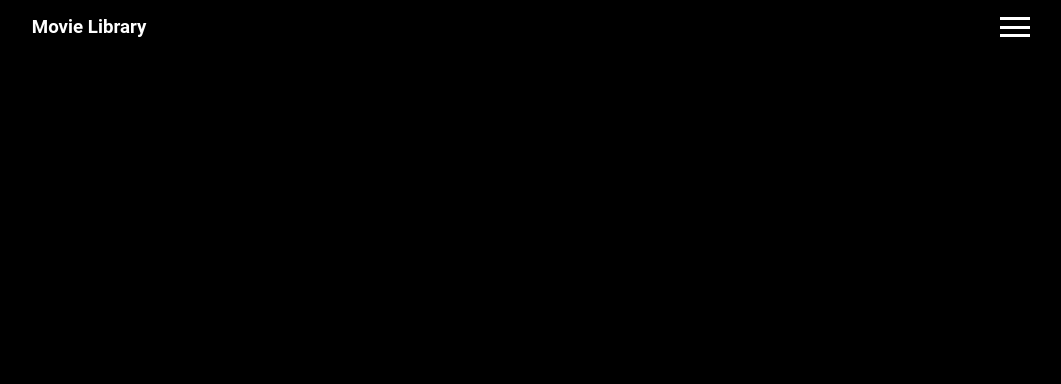
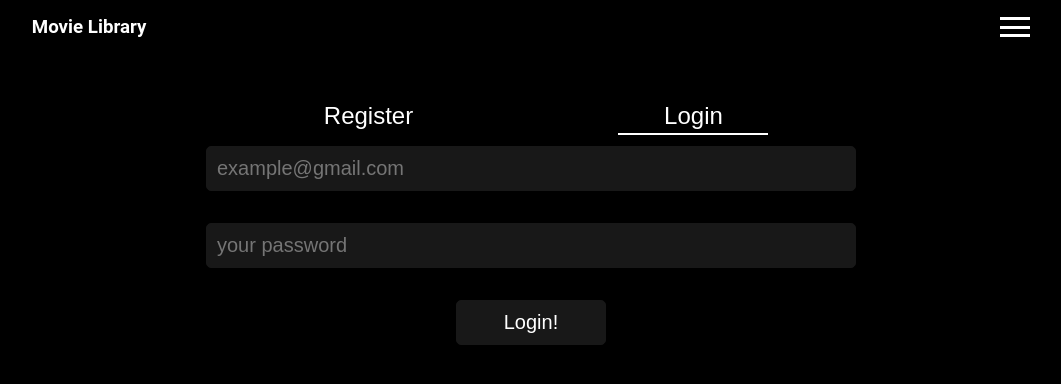
Before and after one commit to ginjko/movies-library, a React (Vite) app: page /auth in a window 1280 px wide. Before the commit this address had no page. Shown: the top 384 px of the page, without its empty margins (109-1170 px from the left). Built offline with nearby package versions, Linux system fonts and the light colour scheme.

Commit message:
Added an authentication page with a backend structure

```diff
--- a/package.json
+++ b/package.json
@@ -10,6 +10,7 @@
     "preview": "vite preview"
   },
   "dependencies": {
+    "@supabase/supabase-js": "^2.94.0",
     "axios": "^1.13.2",
     "react": "^19.2.0",
     "react-dom": "^19.2.0",
--- a/src/App.css
+++ b/src/App.css
@@ -11,12 +11,12 @@ a {
   text-decoration: none;
   color: inherit;
 }
-
+/*
 button {
   background-color: inherit;
   color: white;
   border: none;
-}
+} */
 
 button:hover {
   cursor: pointer;
--- a/src/App.jsx
+++ b/src/App.jsx
@@ -4,12 +4,15 @@ import HomePage from "./pages/HomePage/HomePage";
 import { Routes, Route, BrowserRouter } from "react-router";
 import MoviePage from "./pages/MoviePage/MoviePage";
 import SearchPage from "./pages/SearchPage/SearchPage";
+import supabase from "../utils/supabase.js";
+import AuthPage from "./pages/AuthPage/AuthPage.jsx";
 
 function App() {
   return (
     <BrowserRouter>
       <Header></Header>
       <Routes>
+        <Route path="/auth" element={<AuthPage></AuthPage>}></Route>
         <Route path="/" element={<HomePage></HomePage>}></Route>
         <Route
           path="/movie/:movie_id"
--- a/src/Header/Header.jsx
+++ b/src/Header/Header.jsx
@@ -46,7 +46,9 @@ export default function Header() {
             <button className={classes["nav_btn"]}>Logout</button>
           </li>
           <li className={classes["nav_login"]}>
-            <button className={classes["nav_btn"]}>Login</button>
+            <Link to="/auth">
+              <button className={classes["nav_btn"]}>Login</button>
+            </Link>
           </li>
         </ul>
       </nav>
--- a/src/Header/Header.module.css
+++ b/src/Header/Header.module.css
@@ -37,11 +37,15 @@ header {
   padding: 1rem;
   border: 1px solid white;
   border-radius: 10px;
+  z-index: 10;
 }
 
 .nav_btn {
   font-size: 17px;
   margin-left: 1rem;
+  background-color: inherit;
+  color: white;
+  border: none;
 }
 
 /* .nav_menu {
--- /dev/null
+++ b/src/pages/AuthPage/AuthPage.jsx
@@ -0,0 +1,163 @@
+import { useState, useEffect } from "react";
+import classes from "./AuthPage.module.css";
+import supabase from "../../../utils/supabase";
+
+export default function AuthPage() {
+  const [regName, setRegName] = useState("");
+  const [regEmail, setRegEmail] = useState("");
+  const [regPassword, setRegPassword] = useState("");
+  const [message, setMessage] = useState();
+  const [loginEmail, setLoginEmail] = useState("");
+  const [loginPassword, setLoginPassword] = useState("");
+  const [auth, setAuth] = useState("login");
+
+  const handleSumbitRegister = async (event) => {
+    event.preventDefault();
+    setMessage("");
+
+    const { data, error } = await supabase.auth.signUp({
+      name: regName,
+      email: regEmail,
+      password: regPassword,
+    });
+
+    if (error) {
+      setMessage(error.message);
+      return;
+    }
+
+    if (data) {
+      setMessage("User account created");
+    }
+
+    console.log(error);
+    console.log(message);
+  };
+
+  const handleSubmitLogin = async (event) => {
+    event.preventDefault();
+    setMessage("");
+
+    const { data, error } = await supabase.auth.signInWithPassword({
+      email: loginEmail,
+      password: loginPassword,
+    });
+
+    if (error) {
+      setMessage(error.message);
+      return;
+    }
+
+    if (data) {
+      setMessage("Succesfuly login");
+      console.log("Succesfuly login");
+      localStorage.setItem("currentUser", JSON.stringify(data));
+    }
+
+    console.log(error);
+    // console.log(message);
+    console.log(data);
+  };
+
+  // начало jsx //
+
+  return (
+    <div className={classes.container}>
+      <div className={classes["auth-choice"]}>
+        <button
+          onClick={() => setAuth("register")}
+          className={
+            auth === "register"
+              ? `${classes["auth-choice_btn"]} ${classes["active_btn"]}`
+              : classes["auth-choice_btn"]
+          }
+        >
+          Register
+        </button>
+        <button
+          onClick={() => setAuth("login")}
+          className={
+            auth === "login"
+              ? `${classes["auth-choice_btn"]} ${classes["active_btn"]}`
+              : classes["auth-choice_btn"]
+          }
+        >
+          Login
+        </button>
+      </div>
+      <div
+        className={
+          auth === "register" ? [classes.auth, classes.active] : classes.auth
+        }
+      >
+        <form
+          className={classes["auth-form"]}
+          onSubmit={(e) => handleSumbitRegister(e)}
+        >
+          <input
+            className={classes["auth-input"]}
+            type="text"
+            value={regName}
+            onChange={(e) => {
+              setRegName(e.target.value);
+              console.log(regName);
+            }}
+            placeholder="your name"
+          />
+          <input
+            className={classes["auth-input"]}
+            type="email"
+            value={regEmail}
+            onChange={(e) => {
+              setRegEmail(e.target.value);
+              console.log(regEmail);
+            }}
+            placeholder="example@gmail.com"
+          />
+          <input
+            className={classes["auth-input"]}
+            required
+            type="password"
+            value={regPassword}
+            onChange={(e) => setRegPassword(e.target.value)}
+            placeholder="your password"
+          />
+
+          <button className={classes["submit_btn"]} type="submit">
+            Create account!
+          </button>
+        </form>
+      </div>
+      <div
+        className={
+          auth === "login" ? [classes.auth, classes.active] : classes.auth
+        }
+      >
+        <form
+          className={classes["auth-form"]}
+          onSubmit={(e) => handleSubmitLogin(e)}
+        >
+          <input
+            className={classes["auth-input"]}
+            type="email"
+            value={loginEmail}
+            onChange={(e) => setLoginEmail(e.target.value)}
+            placeholder="example@gmail.com"
+          />
+          <input
+            className={classes["auth-input"]}
+            required
+            type="password"
+            value={loginPassword}
+            placeholder="your password"
+            onChange={(e) => setLoginPassword(e.target.value)}
+          />
+          <button className={classes["submit_btn"]} type="submit">
+            Login!
+          </button>
+        </form>
+      </div>
+      {/* {message && <>{message}</>} */}
+    </div>
+  );
+}
--- /dev/null
+++ b/src/pages/AuthPage/AuthPage.module.css
@@ -0,0 +1,75 @@
+.container {
+  margin: 4rem auto 0;
+  width: 80%;
+  max-width: 650px;
+}
+
+.auth-choice_btn {
+  position: relative;
+  border: none;
+  width: 150px;
+  background-color: inherit;
+  color: white;
+  font-size: 24px;
+}
+
+.auth-choice_btn::after {
+  content: "";
+  position: absolute;
+  left: 0;
+  bottom: -5px;
+  width: 0%;
+  height: 2px;
+  background: white;
+  transition: width 0.3s ease;
+}
+
+.active_btn::after {
+  width: 100%;
+}
+
+.auth {
+  display: none;
+}
+
+.auth-choice {
+  display: flex;
+  justify-content: space-around;
+}
+
+.auth-form {
+  display: flex;
+  flex-direction: column;
+  justify-content: space-between;
+  gap: 1rem;
+}
+
+.auth-input {
+  background-color: rgb(24, 24, 24);
+  font-size: 20px;
+  border-radius: 5px;
+  border: 1px solid rgb(24, 24, 24);
+  padding: 10px;
+  margin-top: 1rem;
+  color: white;
+}
+
+.submit_btn {
+  width: 100%;
+  max-width: 150px;
+  margin: 1rem auto;
+  background-color: rgb(24, 24, 24);
+  font-size: 20px;
+  border-radius: 5px;
+  border: 1px solid rgb(24, 24, 24);
+  padding: 10px;
+  color: white;
+}
+
+.active {
+  display: flex;
+}
+
+/* .active_btn {
+  border-bottom: 2px solid white;
+} */
--- /dev/null
+++ b/utils/supabase.js
@@ -0,0 +1,8 @@
+import { createClient } from "@supabase/supabase-js";
+
+const supabaseUrl = import.meta.env.VITE_SUPABASE_URL;
+const supabaseKey = import.meta.env.VITE_SUPABASE_PUBLISHABLE_DEFAULT_KEY;
+
+const supabase = createClient(supabaseUrl, supabaseKey);
+
+export default supabase;
```
Also changed, not shown: 2 other files (tests, documents, lock files or other folders).
